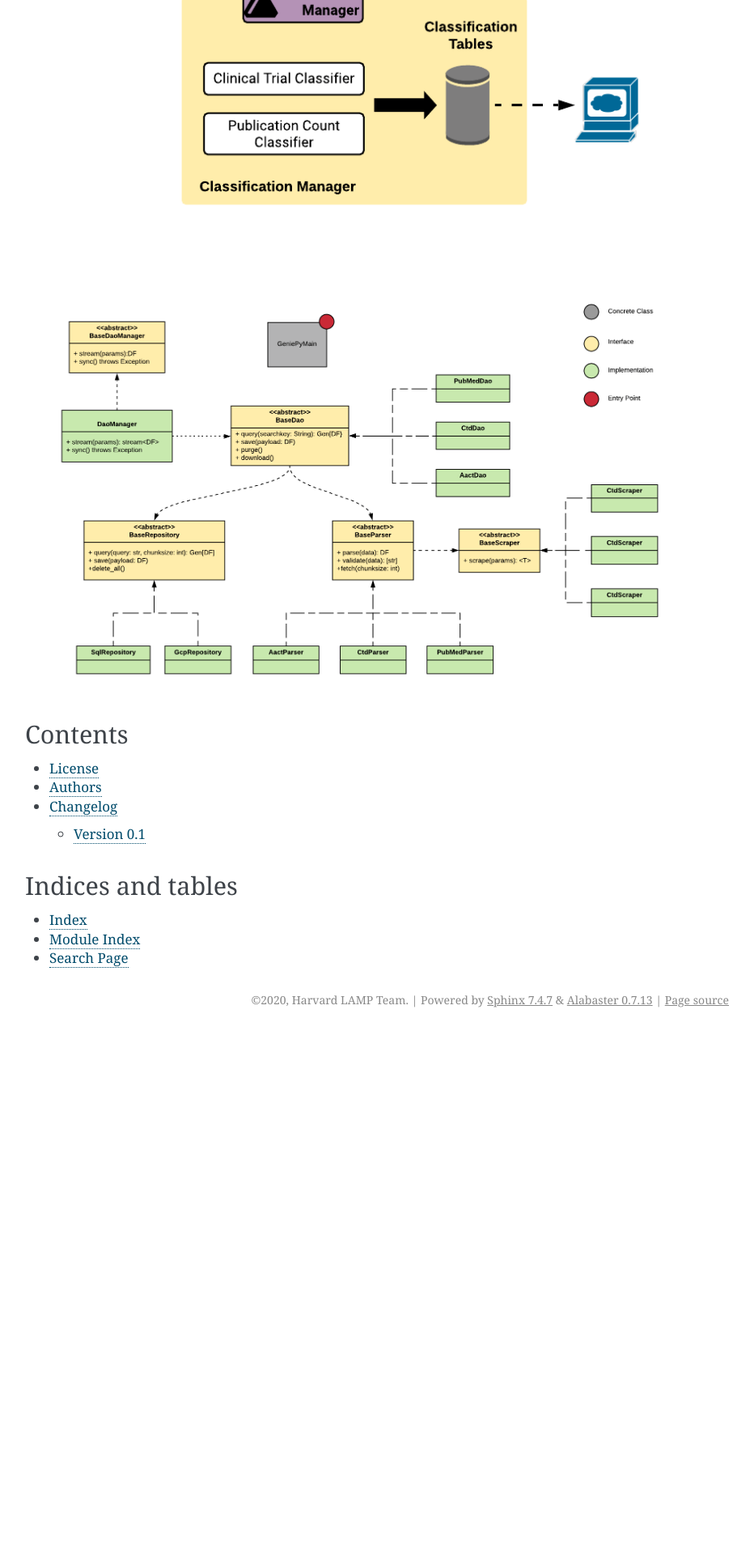
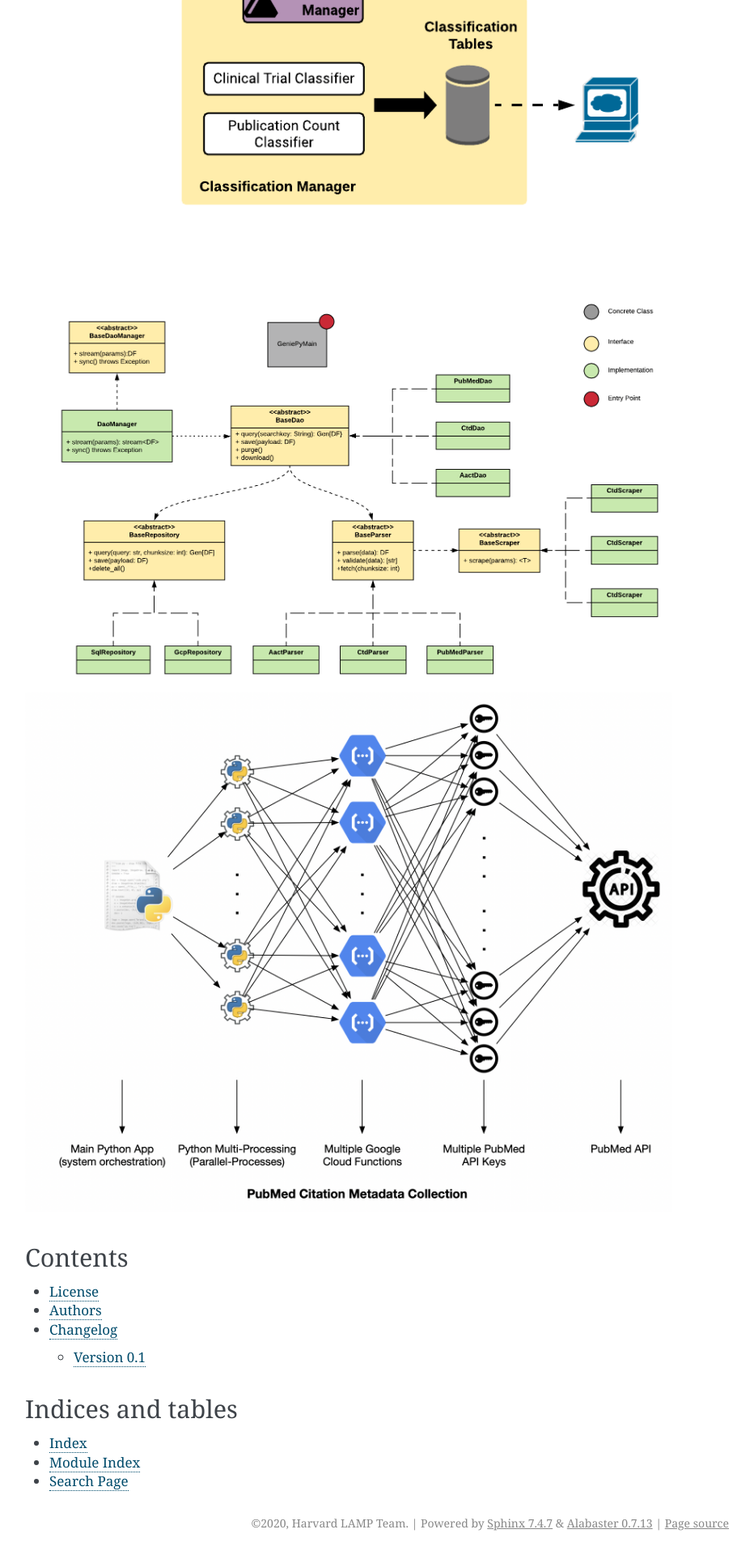
Before and after one commit to derekkinzo/genie, a Sphinx documentation site: the page built from geniepy/docs/index.rst, in a window 1280 px wide. Shown: the part 1217-3137 px from the top of the page at 81% size, without its empty margins (339-1271 px from the left). Built offline with Sphinx 7.4.7, drawn with Linux system fonts in a browser that asks for light colours; pages that are not in the unit, such as notebooks, are missing from menus; the version number could not be read and is left out; before the commit the page ends 2491 px from its top, so only the background shows below that.

Commit message:
Added cloud functions diagram to docs dir

```diff
--- a/geniepy/docs/index.rst
+++ b/geniepy/docs/index.rst
@@ -25,6 +25,8 @@ This is the documentation of **GeniePy**.
 .. image:: ./_static/GeniePyArchitectureDiagram.png
 
 .. image:: ./_static/GeniePyDataMgmtClassDiagram.png
+
+.. image:: ./_static/CloudFunctionsDiagram.png
 
 Contents
 ========
```
Also changed, not shown: geniepy/docs/_static/CloudFunctionsDiagram.png (added).
